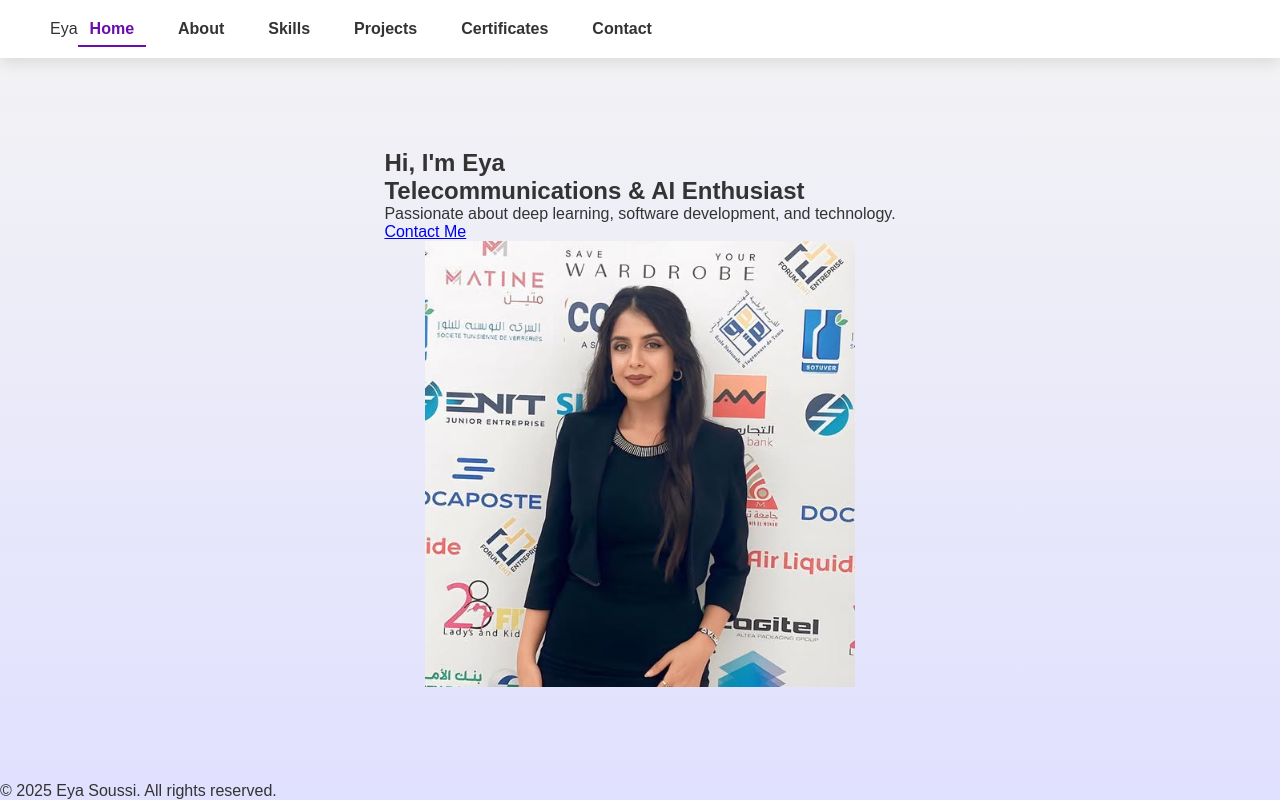
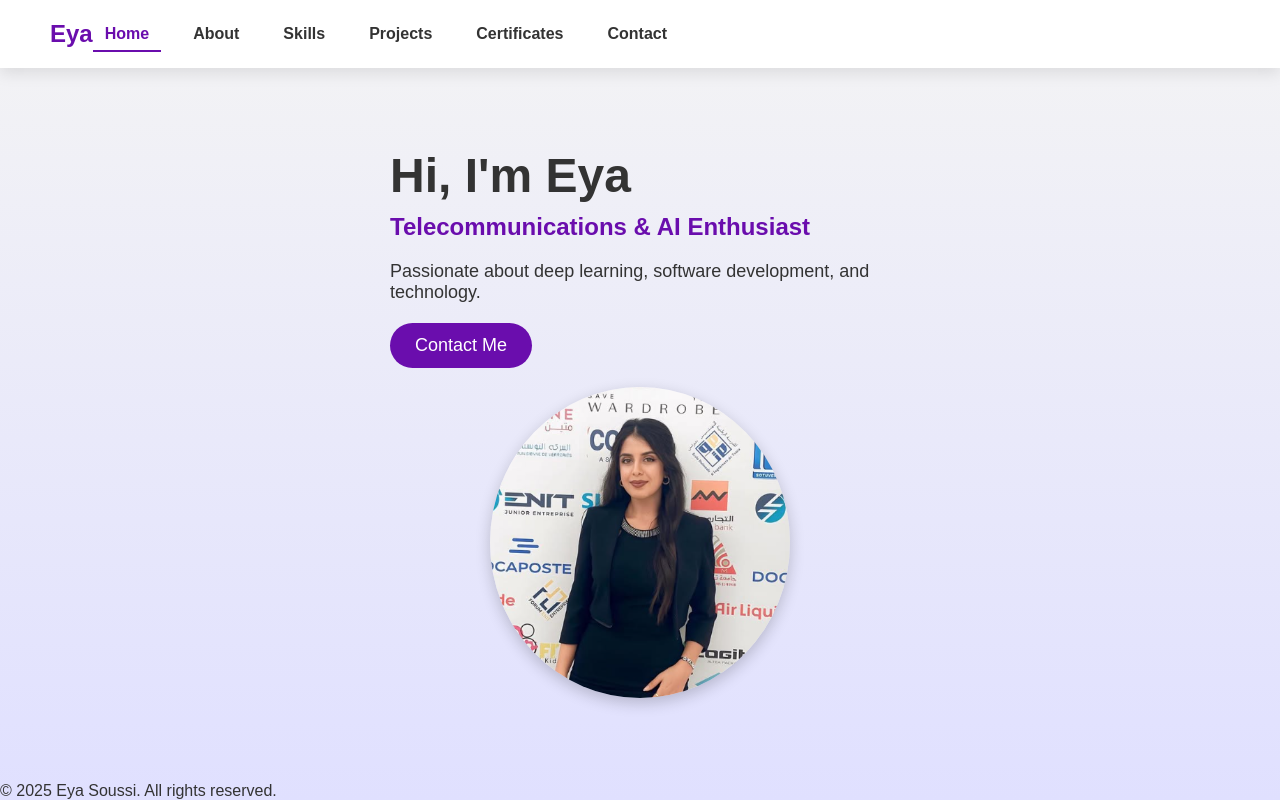
Before and after one commit to Soussieya/soussieya.github.io, a plain HTML site: page index.html in a window 1280 px wide. Drawn offline with Linux system fonts and the light colour scheme.

Commit message:
Updated portfolio design

```diff
--- a/style.css
+++ b/style.css
@@ -7,9 +7,11 @@
 }
 
 /* Background and header */
+/* Set the same background for all pages */
+/* General page styling */
 body {
   background: linear-gradient(to bottom, #f4f4f4, #e0e0ff);
-  color: #333;
+    color: #333;/* Ensure text is readable */
   font-family: Arial, sans-serif;
   margin: 0;
   padding: 0;
@@ -18,7 +20,7 @@ body {
   flex-direction: column;
 }
 
-/* Header styling */
+/* Header remains white */
 header {
   display: flex;
   justify-content: space-between;
@@ -31,6 +33,12 @@ header {
 nav {
   display: flex;
   align-items: center;
+}
+
+nav .logo {
+  font-size: 24px;
+  font-weight: bold;
+  color: #6a0dad;
 }
 
 nav ul {
@@ -52,7 +60,7 @@ nav ul li a:hover {
   color: #6a0dad;
   border-bottom: 2px solid #6a0dad;
 }
-
+/* Ensure content fills the screen */
 section {
   flex-grow: 1;
   display: flex;
@@ -61,15 +69,72 @@ section {
   justify-content: center;
 }
 
+/* Home Section */
+.home {
+  display: flex;
+  justify-content: space-between;
+  align-items: center;
+  padding: 80px 10%;
+}
+
+.home-content {
+  max-width: 500px;
+}
+
+.home-content h1 {
+  font-size: 48px;
+  font-weight: bold;
+}
+
+.home-content h2 {
+  font-size: 24px;
+  color: #6a0dad;
+  margin: 10px 0;
+}
+
+.home-content p {
+  font-size: 18px;
+  margin: 20px 0;
+}
+
+.btn {
+  display: inline-block;
+  padding: 12px 25px;
+  background: #6a0dad;
+  color: white;
+  font-size: 18px;
+  border-radius: 30px;
+  text-decoration: none;
+  transition: 0.3s;
+}
+
+.btn:hover {
+  background: #4b0082;
+}
+
+/* Image Styling */
+.home-img img {
+  width: 300px;
+  border-radius: 50%;
+  box-shadow: 0px 5px 15px rgba(0, 0, 0, 0.2);
+}
+
+/* Hidden class for elements */
+.hidden {
+  display: none !important;
+}
+
+
+/* Flexbox layout to make certificates appear in a row */
 .certificates-container {
   display: flex;
-  flex-wrap: wrap;
+  flex-wrap: wrap; /* Ensures responsiveness */
   justify-content: center;
   gap: 20px;
   margin-top: 20px;
 }
 
-/* Certificate box styling */
+/* Each certificate in a box */
 .certificate {
   text-align: center;
   background: white;
@@ -79,20 +144,12 @@ section {
   width: 280px;
 }
 
-/* Styling for images */
 .certificate img {
   width: 100%;
   margin-top: 10px;
   border-radius: 5px;
-  display: none; /* Hide by default */
 }
 
-/* Hidden class for elements */
-.hidden {
-  display: none !important;
-}
-
-/* Button styling */
 button {
   background: #6a0dad;
   color: white;
```
